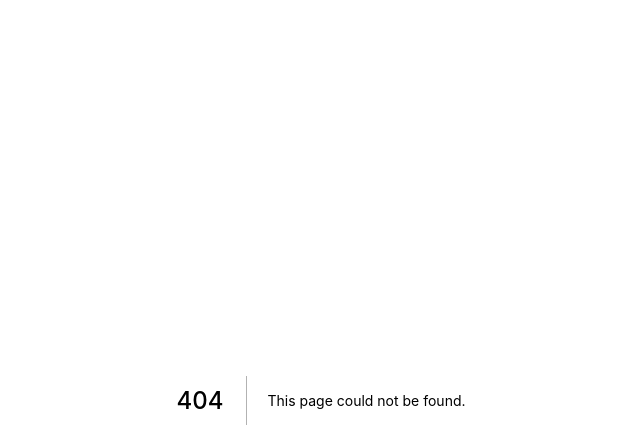
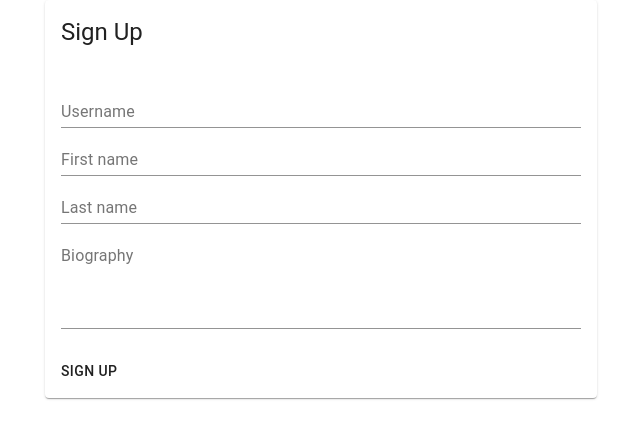
Before and after one commit to Tzunhei/twitter-clone-client, a Next.js app: page /auth/signup in a window 1280 px wide. Before the commit this address had no page. Shown: the top 448 px of the page, without its empty margins (319-959 px from the left). Built offline with nearby package versions, Linux system fonts and the light colour scheme.

Commit message:
style sign in page

```diff
--- a/package.json
+++ b/package.json
@@ -14,8 +14,10 @@
     "@hookform/resolvers": "1.3.0",
     "@material-ui/core": "^4.11.3",
     "@material-ui/icons": "^4.11.2",
+    "axios": "^0.21.1",
     "next": "10.0.7",
     "next-auth": "^3.5.1",
+    "pg": "^8.5.1",
     "react": "17.0.1",
     "react-dom": "17.0.1",
     "react-hook-form": "^6.15.2",
--- /dev/null
+++ b/pages/auth/signup.tsx
@@ -0,0 +1,105 @@
+import {
+  Box,
+  Button,
+  Card,
+  CardActions,
+  CardContent,
+  CardHeader,
+  Container,
+  TextField,
+} from '@material-ui/core';
+import { Controller, useForm } from 'react-hook-form';
+
+interface ISignUpFormInput {
+  username: string;
+  first_name: string;
+  last_name: string;
+  biography: string;
+}
+
+const SignUp = () => {
+  const { control, handleSubmit, register } = useForm<ISignUpFormInput>();
+
+  const onSubmit = (data: ISignUpFormInput) => {
+    console.log(data);
+  };
+
+  return (
+    <Container maxWidth="sm">
+      <Card>
+        <CardHeader title="Sign Up" />
+        <form onSubmit={handleSubmit(onSubmit)}>
+          <CardContent>
+            <Box display="flex" flexDirection="column">
+              <Controller
+                name="username"
+                control={control}
+                defaultValue=""
+                render={({ onChange, value }) => (
+                  <TextField
+                    name="username"
+                    inputRef={register}
+                    onChange={onChange}
+                    value={value}
+                    label="Username"
+                  />
+                )}
+              />
+              <Controller
+                name="first_name"
+                control={control}
+                defaultValue=""
+                render={({ onChange, value }) => (
+                  <TextField
+                    name="first_name"
+                    inputRef={register}
+                    onChange={onChange}
+                    value={value}
+                    label="First name"
+                  />
+                )}
+              />
+              <Controller
+                name="last_name"
+                control={control}
+                defaultValue=""
+                render={({ onChange, value }) => (
+                  <TextField
+                    name="last_name"
+                    inputRef={register}
+                    onChange={onChange}
+                    value={value}
+                    label="Last name"
+                  />
+                )}
+              />
+              <Controller
+                name="biography"
+                control={control}
+                defaultValue=""
+                render={({ onChange, value }) => (
+                  <TextField
+                    multiline
+                    rows={4}
+                    name="biography"
+                    inputRef={register}
+                    onChange={onChange}
+                    value={value}
+                    label="Biography"
+                  />
+                )}
+              />
+            </Box>
+          </CardContent>
+          <Box justifyContent="flex-end">
+            <CardActions>
+              <Button type="submit">Sign up</Button>
+            </CardActions>
+          </Box>
+        </form>
+      </Card>
+    </Container>
+  );
+};
+
+export default SignUp;
```
Also changed, not shown: api.ts (added, +24 -0 lines), components/Login/LoginForm.tsx (+52 -10 lines), pages/api/auth/[...nextauth].ts (+22 -3 lines), pages/auth/signin.tsx (+2 -9 lines), pages/home.tsx (deleted, +0 -19 lines), pages/index.tsx (+18 -0 lines), types/api.ts (added, +37 -0 lines), 2 other files (tests, documents, lock files or other folders).
